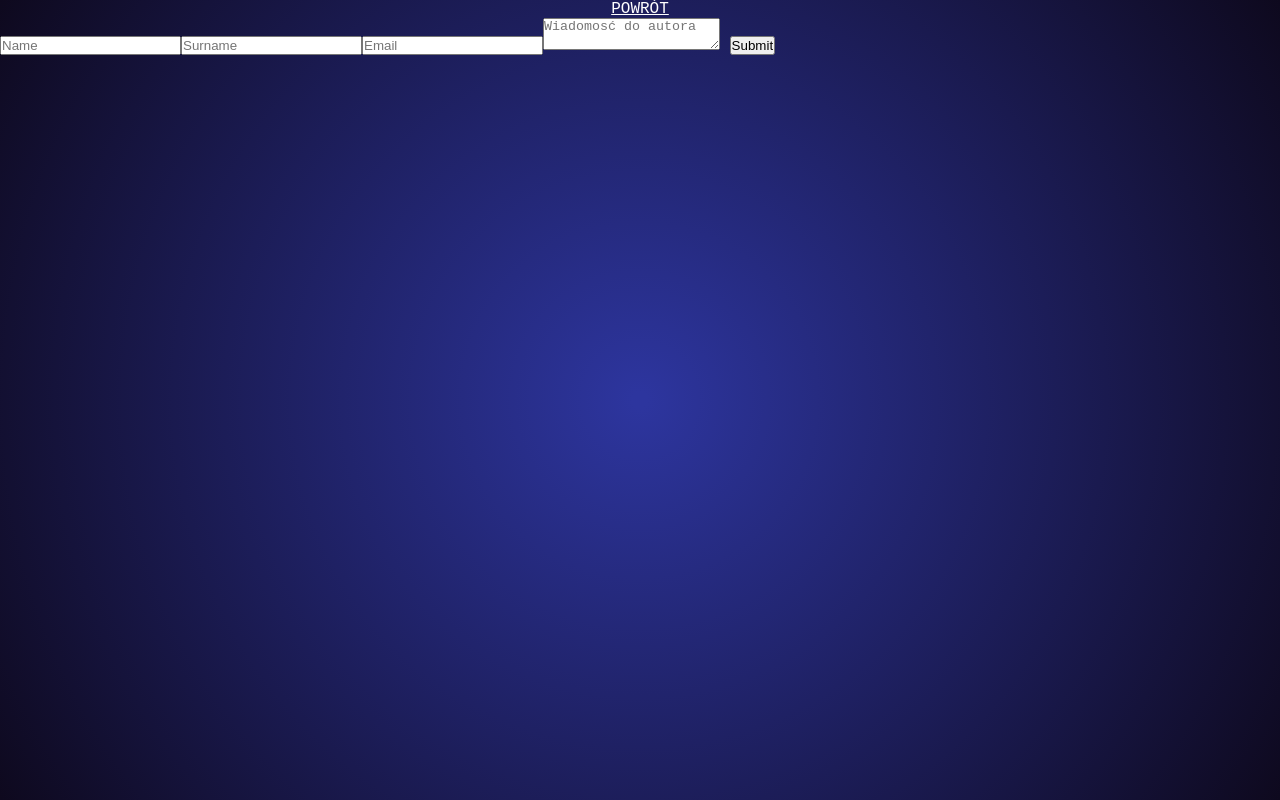
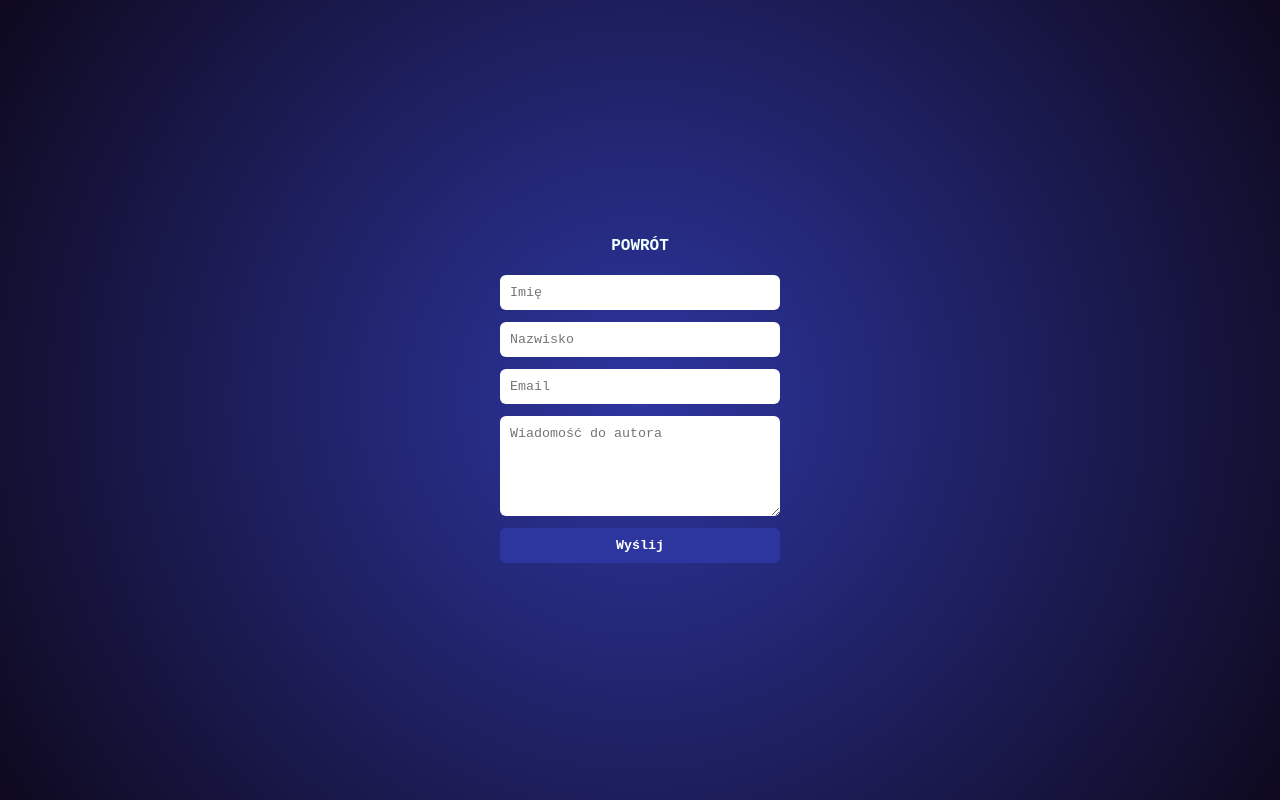
Before and after one commit to mateuszfolek/sales-dashboard, a plain HTML site: page sales-dashboard/form.html in a window 1280 px wide. Drawn offline with Linux system fonts and the light colour scheme; a web font is replaced by a local one.

Commit message:
form added

```diff
--- a/sales-dashboard/form.html
+++ b/sales-dashboard/form.html
@@ -1,16 +1,108 @@
 <!DOCTYPE html>
-<html lang="en">
+<html lang="pl">
 <head>
-    <meta charset="UTF-8">
-    <meta name="viewport" content="width=device-width, initial-scale=1.0">
-    <title>Document</title>
-    <link rel="stylesheet" href="css/general.css">
+  <meta charset="UTF-8">
+  <meta name="viewport" content="width=device-width, initial-scale=1.0">
+  <title>Formularz kontaktowy</title>
+  <link rel="stylesheet" href="css/general.css">
+  <style>
+    /* animacje */
+    @keyframes slideDownBlur {
+      from {
+        transform: translateY(-20px);
+        opacity: 0;
+        filter: blur(8px);
+      }
+      to {
+        transform: translateY(0);
+        opacity: 1;
+        filter: blur(0);
+      }
+    }
+
+    @keyframes contentFade {
+      from {
+        transform: translateY(-10px);
+        opacity: 0;
+        filter: blur(6px);
+      }
+      to {
+        transform: translateY(0);
+        opacity: 1;
+        filter: blur(0);
+      }
+    }
+
+    body {
+      display: flex;
+      flex-direction: column;
+      justify-content: center;
+      align-items: center;
+      color: white;
+      height: 100vh;
+    }
+
+    a {
+      margin-bottom: 20px;
+      text-decoration: none;
+      font-weight: bold;
+      color: #f0ffff;
+      animation: slideDownBlur 0.8s ease forwards;
+    }
+
+    form {
+      display: flex;
+      flex-direction: column;
+      gap: 12px;
+      width: 280px;
+      opacity: 0;
+      animation: slideDownBlur 0.8s ease forwards;
+    }
+
+    input, textarea {
+      padding: 10px;
+      border: none;
+      border-radius: 6px;
+      font-family: inherit;
+      outline: none;
+      opacity: 0;
+      animation: contentFade 0.8s ease forwards;
+    }
+
+    textarea {
+      resize: vertical;
+      min-height: 100px;
+    }
+
+    input[type="submit"] {
+      background: #2d359e;
+      color: white;
+      cursor: pointer;
+      font-weight: bold;
+      transition: background 0.3s;
+    }
+
+    input[type="submit"]:hover {
+      background: #1e246d;
+    }
+
+    /* opóźnienia (kaskada) */
+    input:nth-of-type(1) { animation-delay: 0.2s; }
+    input:nth-of-type(2) { animation-delay: 0.3s; }
+    input:nth-of-type(3) { animation-delay: 0.4s; }
+    textarea             { animation-delay: 0.5s; }
+    input[type="submit"] { animation-delay: 0.6s; }
+  </style>
 </head>
-<body style="height: 100vh;">
-    <a href="index.html" style="color: white; align-items: center;
-     display: flex; justify-content: center;">POWRÓT</a>
+<body>
+  <a href="index.html">POWRÓT</a>
 
-     <input type="text" placeholder="Name"><input type="text" placeholder="Surname"><input type="text" placeholder="Email"><textarea name="" placeholder="Wiadomosć do autora" id=""></textarea>
-     <input type="submit">
+  <form>
+    <input type="text" placeholder="Imię">
+    <input type="text" placeholder="Nazwisko">
+    <input type="email" placeholder="Email">
+    <textarea placeholder="Wiadomość do autora"></textarea>
+    <input type="submit" value="Wyślij">
+  </form>
 </body>
 </html>
```
